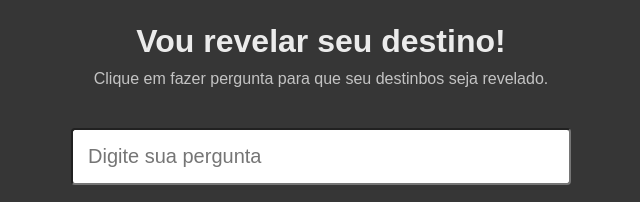
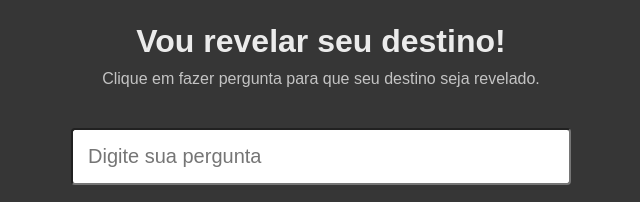
Before and after one commit to victormreis/Previsao-Futuro, a plain HTML site: page index.html in a window 1280 px wide. Shown: the part 234-436 px from the top of the page, 319-959 px from the left. Drawn offline with Linux system fonts and the light colour scheme.

Commit message:
correção de texto

```diff
--- a/index.html
+++ b/index.html
@@ -13,7 +13,7 @@
 
         <img src="https://images.emojiterra.com/google/noto-emoji/v2.034/512px/1f52e.png" alt="Imagem de uma bola de cristal">
         <h1>Vou revelar seu destino!</h1>
-        <p>Clique em fazer pergunta para que seu destinbos seja revelado.</p>
+        <p>Clique em fazer pergunta para que seu destino seja revelado.</p>
         <input id="inputPergunta" type="text" placeholder="Digite sua pergunta">
         <button onclick="fazerPergunta()">Fazer Pergutna</button>
 
```
